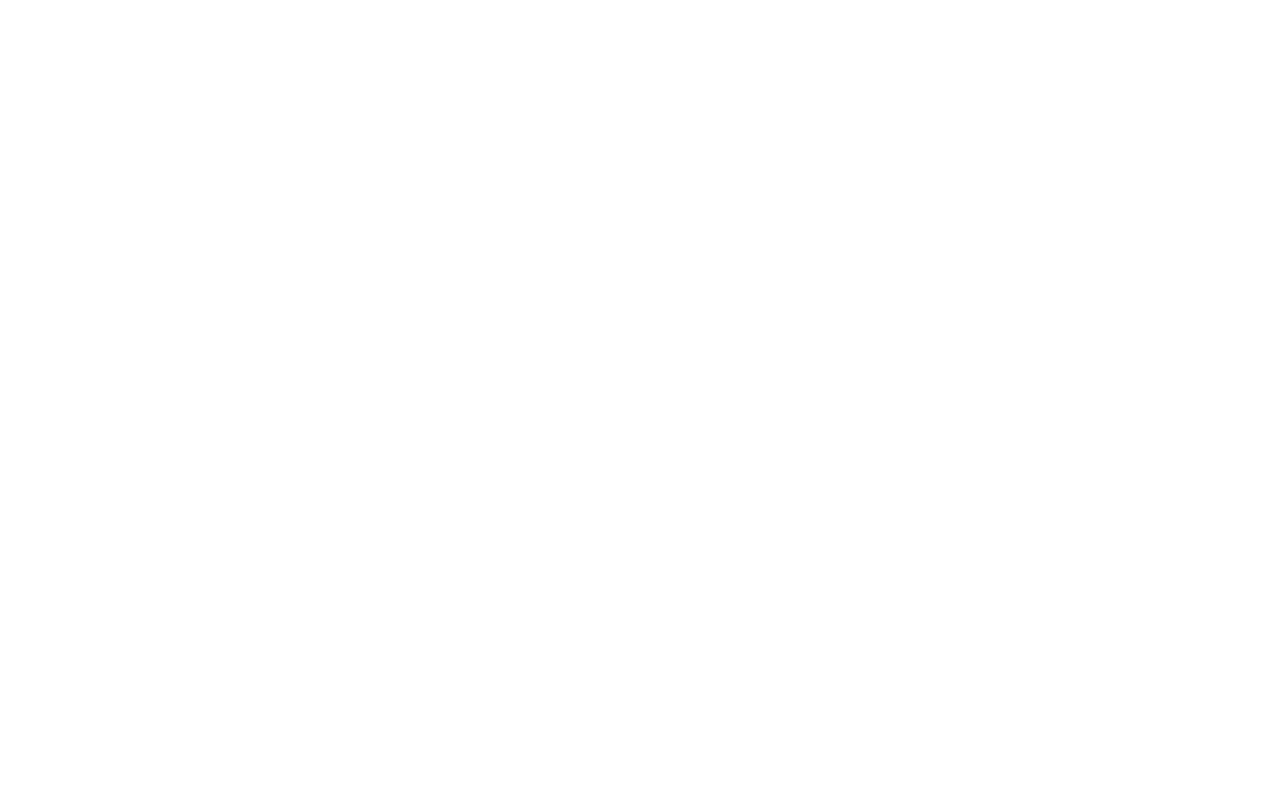
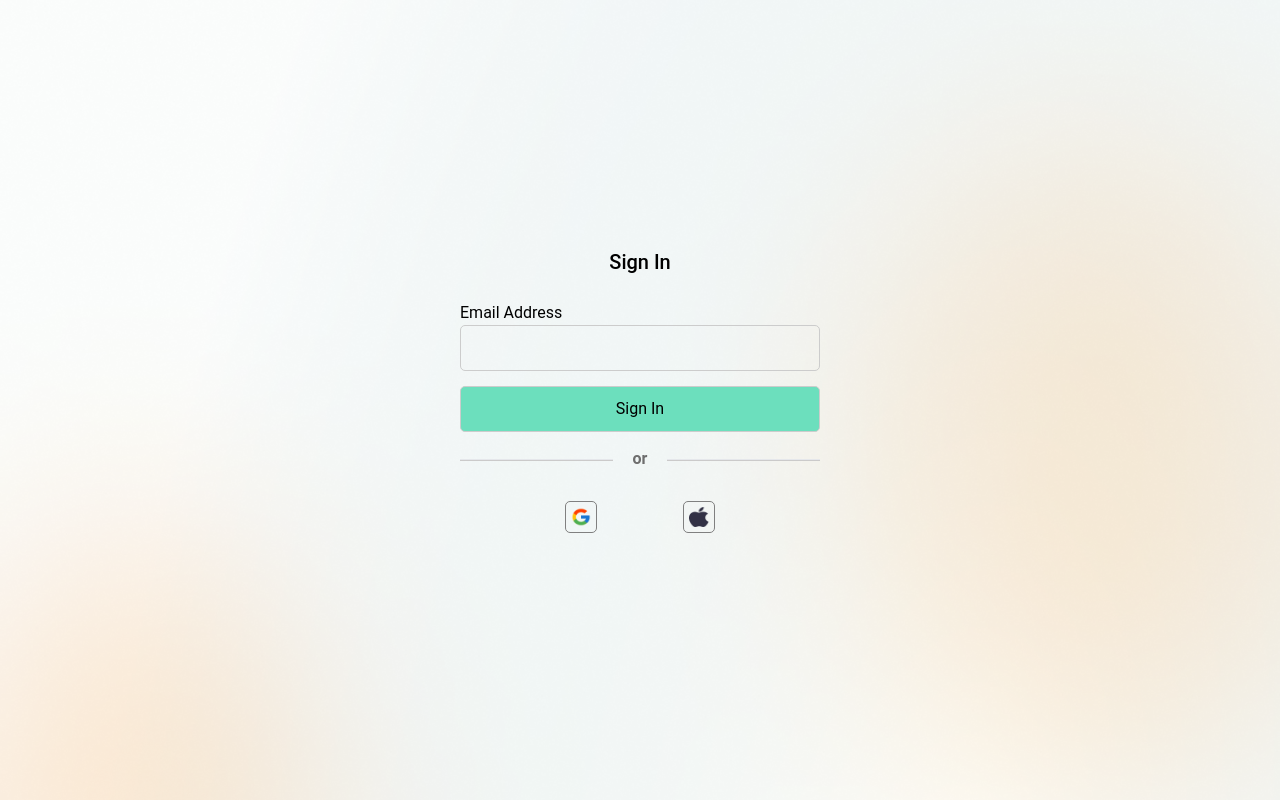
Before and after one commit to lawgeckobyglappy/lawgecko-frontend, a Vue app: page /signin in a window 1280 px wide. Before the commit this address had no page. Built offline with nearby package versions, Linux system fonts and the light colour scheme.

Commit message:
signin done

```diff
--- a/src/assets/tailwind.css
+++ b/src/assets/tailwind.css
@@ -51,8 +51,8 @@
   @apply ml-4 2xl:text-2xl 2xl:py-3 2xl:w-52 bg-primary-color px-8 border-2 hover:-translate-y-1 transition-all border-gray-800 py-2 rounded-full arrange shadow-lg move;
 }
 .roundedBtn-full {
-  @apply 2xl:text-2xl 2xl:py-4 2xl:w-64 whitespace-nowrap bg-primary-color w-5/6 sm:w-52 border-2 hover:-translate-y-1 transition-all border-gray-800 py-2 rounded-full arrange shadow-lg;
+  @apply 2xl:text-2xl 2xl:py-4 2xl:w-64 whitespace-nowrap bg-primary-color w-5/6 sm:w-52 border-2 hover:-translate-y-1 transition-all border-gray-800 py-4 rounded-full arrange shadow-lg;
 }
 .roundedBtn-outline {
-  @apply 2xl:text-2xl 2xl:py-4 2xl:w-64 bg-transparent border-2 w-5/6 sm:w-52 shadow-lg hover:-translate-y-1 transition-all border-primary-color py-2 rounded-full arrange;
+  @apply 2xl:text-2xl 2xl:py-4 2xl:w-64 bg-transparent border-2 w-5/6 sm:w-52 shadow-lg hover:-translate-y-1 transition-all border-primary-color py-4 rounded-full arrange;
 }
--- a/src/components/TheHeader.vue
+++ b/src/components/TheHeader.vue
@@ -24,7 +24,7 @@
         </ul>
         <div v-show="!mobile" class="authorization">
           <button>
-            <router-link class="" :to="{ name: '' }">{{
+            <router-link class="" :to="{ name: 'sign-in', path: '/signin' }">{{
               $t("header.signIn")
             }}</router-link>
           </button>
--- a/src/router/index.js
+++ b/src/router/index.js
@@ -1,6 +1,7 @@
 import { createRouter, createWebHistory } from "vue-router";
 import HomeView from "../views/HomeView.vue";
 import SignUp from "../views/SignUp.vue";
+import SignIn from "../views/SignIn.vue";
 
 const routes = [
   {
@@ -13,6 +14,11 @@ const routes = [
     name: "sign-up",
     component: SignUp,
   },
+  {
+    path: "/signin",
+    name: "sign-in",
+    component: SignIn,
+  },
 ];
 
 const router = createRouter({
--- a/src/views/SignIn.vue
+++ b/src/views/SignIn.vue
@@ -1,3 +1,95 @@
 <template>
-    <h1>Sign In</h1>
+    <div class="signin-container">
+        <div class="signin-inner-container">
+            <h1>Sign In</h1>
+            <div class="form">
+                <form>
+                    <div>
+                        <label>Email Address</label>
+                        <input class="w-full" />
+                    </div>
+                    <input type="submit" value="Sign In" class="bg-btn-green cursor-pointer"/>
+                </form>
+            </div>
+            <div class="or-demarcation">
+                <div class="hr">
+                    <hr/>
+                </div>
+                <p class="or-text">or</p>
+                <div class="hr">
+                    <hr/>
+                </div>
+            </div>
+            <div class="auth">
+                <button id="google-btn">
+                    <img src="../assets/images/google.png"/>
+                </button>
+                <button id="apple-btn">
+                    <img src="../assets/images/apple.png"/>
+                </button>
+            </div>
+        </div>
+    </div>
 </template>
+<style scoped>
+.signin-container{
+    background-image: url("../assets/images/backgroundImage.png");
+    background-size: cover;
+    background-position: center;
+    display: flex;
+    justify-content: center;
+    align-items: center;
+    min-height: 100vh;
+}
+.signin-inner-container{
+    min-width: 400px;
+    padding: 20px;
+    /* border: 1px solid black; */
+}
+.signin-inner-container h1 {
+    text-align: center;
+    margin-bottom: 3vh;
+    font-size: 20px;
+    font-weight: 500;
+}
+.or-demarcation{
+    display: grid;
+    grid-template-columns: 1fr auto 1fr;
+    grid-gap: 10px;
+}
+.hr {
+    height: 1.5px;
+    margin-top: 12px;
+    margin-bottom: 20px;
+    background-color: #cbcaca;
+}
+.or-text {
+    margin: 0 10px;
+    font-weight: 600;
+    color: #6E6E6E;
+}
+.form input{
+    width: 100%;
+    padding: 10px;
+    margin-bottom: 15px;
+    border: 1px solid #ccc;
+    border-radius: 5px;
+}
+.auth {
+    display: flex;
+    justify-content: space-between;
+    max-width: 150px;
+    margin: 20px auto;
+}
+.auth button {
+    border: 1px solid gray;
+    border-radius: 5px;
+    display: flex;
+    flex-direction: row;
+}
+.auth button img {
+    height: 30px;
+    width: 30px;
+    padding: 5px;
+}
+</style>
```
